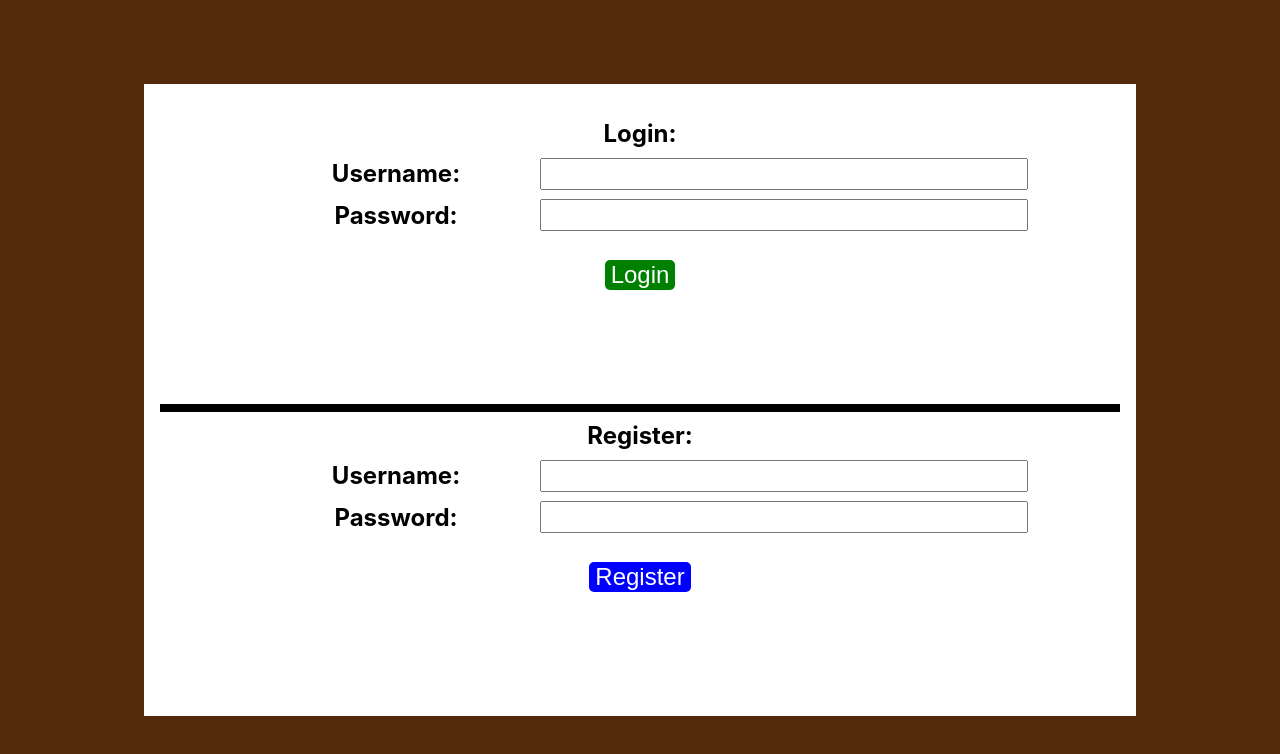
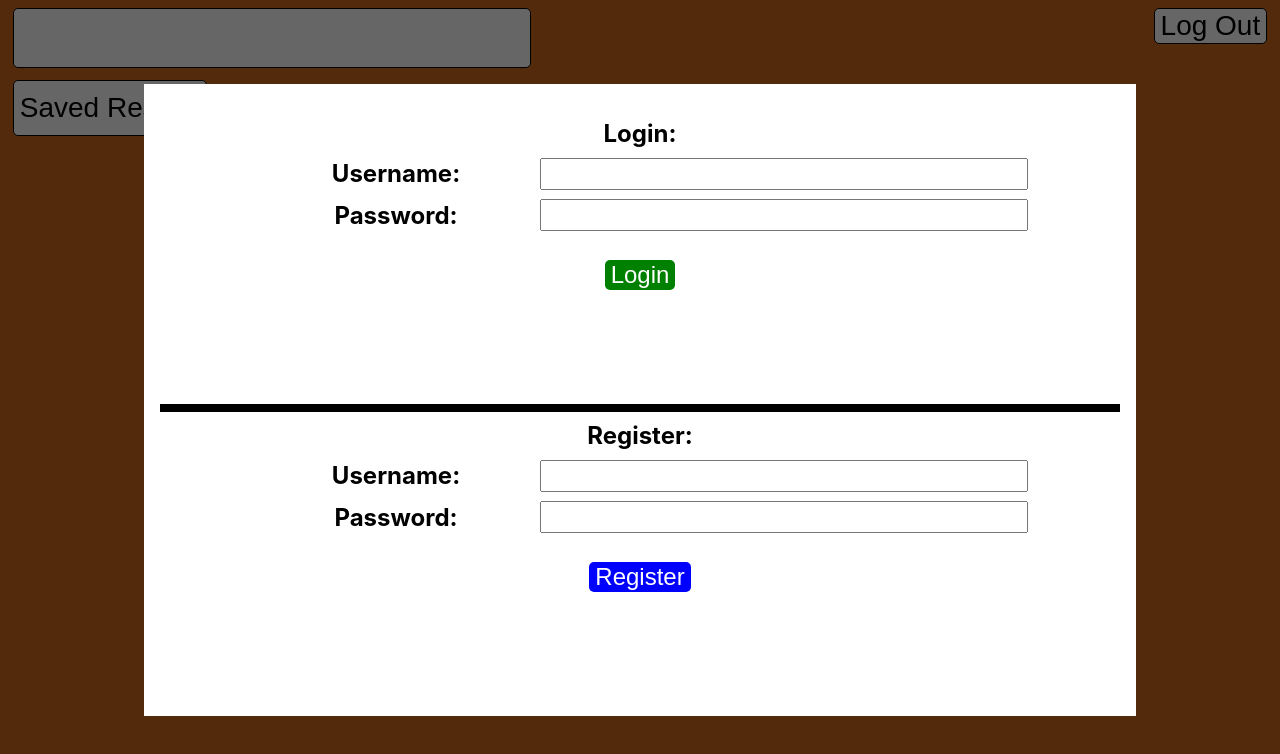
Before and after one commit to Ben-Worrall/ratingclientsv2, a React (Create React App) app: page / in a window 1280 px wide. Shown: the top 754 px of the page. Built offline with nearby package versions, Linux system fonts and the light colour scheme.

Commit message:
update for logout button and change where saved results are

```diff
--- a/src/App.css
+++ b/src/App.css
@@ -30,7 +30,7 @@ body{
 
 
 .BNT{
-  font-size: 300%;
+  font-size: 350%;
   width: 100%;
   margin-bottom: 2%;
   margin-top: 2%;
@@ -50,7 +50,10 @@ body{
   justify-content: center;
   position: absolute;
 }
-
+#ButtonHolder{
+  margin-top: 5%;
+  width: 75%;
+}
 
 
 #LoginRegisterPOPUP{
@@ -138,3 +141,46 @@ body{
   margin-top: 2%;
   margin-bottom: 2%;
 }
+
+#ShowUsername{
+  position: absolute;
+  top: 1%;
+  left:1%;
+  font-size: 175%;
+  border-radius:  5px 5px 5px 5px;
+  border: 0.1vh solid black;
+  background-color: white;
+  width: 40%;
+  height: 7%;
+  overflow-x: auto;
+  text-align: center;
+
+
+}
+
+#SavedResultsHomeScreen{
+  position: absolute;
+  top: 10%;
+  left:1%;
+  height: 7%;
+  font-size: 175%;
+  border-radius:  5px 5px 5px 5px;
+  border: 0.1vh solid black;
+  background-color: white;
+  text-align: center;
+  overflow: hidden;
+  display: flex;
+  align-items: center;
+  justify-content: center;
+}
+
+#LogOutBNT{
+
+  position: absolute;
+  top: 1%;
+  right:1%;
+  font-size: 175%;
+  border-radius:  5px 5px 5px 5px;
+  border: 0.1vh solid black;
+  background-color: white;
+}
--- a/src/Home.js
+++ b/src/Home.js
@@ -9,6 +9,7 @@ import { useBeforeunload } from 'react-beforeunload'
 import { getFirestore, updateDoc, doc, collection,getDocs, deleteField, addDoc, getDoc, setDoc} from 'firebase/firestore'
 import Register from "./functions/Register";
 import Login from "./functions/Login";
+import LogOut from "./functions/LogOut";
 const db = getFirestore()
 
 
@@ -30,7 +31,7 @@ const Home = () => {
         console.log(document.getElementById('LoginRegisterPOPUP-background'))
         document.getElementById('LoginRegisterPOPUP').style.display = "none"
         document.getElementById('LoginRegisterPOPUP-background').style.display = "none"
-
+        document.getElementById('ShowUsername').value = ((localStorage.getItem('User-Name')))
 
 
       }
@@ -120,6 +121,11 @@ root.render(
 
     return (
       <div id="Holder">
+
+        <input id="ShowUsername"></input>
+        <button id="SavedResultsHomeScreen" >Saved Results</button>
+
+        <button id="LogOutBNT" onClick={LogOut}>Log Out</button>
         <div id="LoginRegisterPOPUP">
              <div id="LoginHolderBNT">
                 <p style={{margin:"1%", fontWeight:"bold"}}>Login:</p>
@@ -157,7 +163,7 @@ root.render(
 
           <button className="BNT" onClick={CreateRoomURL}>CreateRoom</button>
           <button className="BNT" onClick={JoinRoomURL}>JoinRoom</button>
-          <button id="SavedResultsHomeScreen" className="BNT">Saved Results</button>
+
 
         </div>
         </div>
--- /dev/null
+++ b/src/functions/LogOut.js
@@ -0,0 +1,9 @@
+const LogOut = () => {
+
+    localStorage.setItem('logged-in', "false")
+    window.location.reload()
+
+}
+
+
+export default LogOut
--- a/src/functions/Login.js
+++ b/src/functions/Login.js
@@ -19,13 +19,14 @@ const Login = async () => {
 
         if(Username == doc.data().Username){
             if(Password == doc.data().Password){
-                alert('Logged in')
+
                 access++
                 document.getElementById('LoginRegisterPOPUP').remove()
                 document.getElementById('LoginRegisterPOPUP-background').remove()
                 localStorage.setItem('User-Name',Username)
                 localStorage.setItem('User-Password',Password)
                 localStorage.setItem('logged-in','true')
+                window.location.reload()
                 return
             }
 
--- a/src/functions/Register.js
+++ b/src/functions/Register.js
@@ -30,12 +30,12 @@ const Register = async () => {
 
      if(UsernameCur == 0){
         addDoc(dbUsers, data)
-        alert('Registered')
         document.getElementById('LoginRegisterPOPUP').remove()
         document.getElementById('LoginRegisterPOPUP-background').remove()
         localStorage.setItem('User-Name',Username)
         localStorage.setItem('User-Password',Password)
         localStorage.setItem('logged-in','true')
+        window.location.reload()
      }
      if(UsernameCur == 1){
         console.log(UsernameCur)
```
